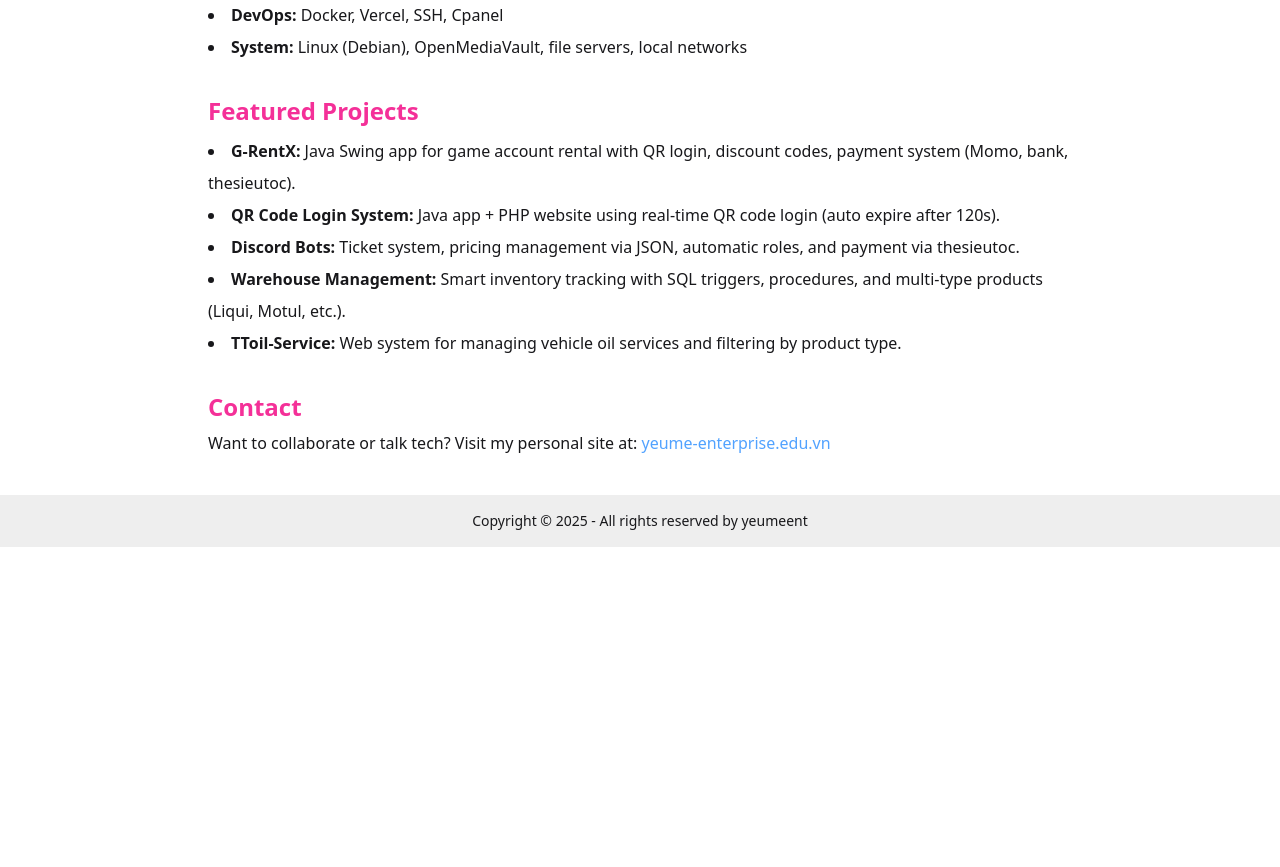
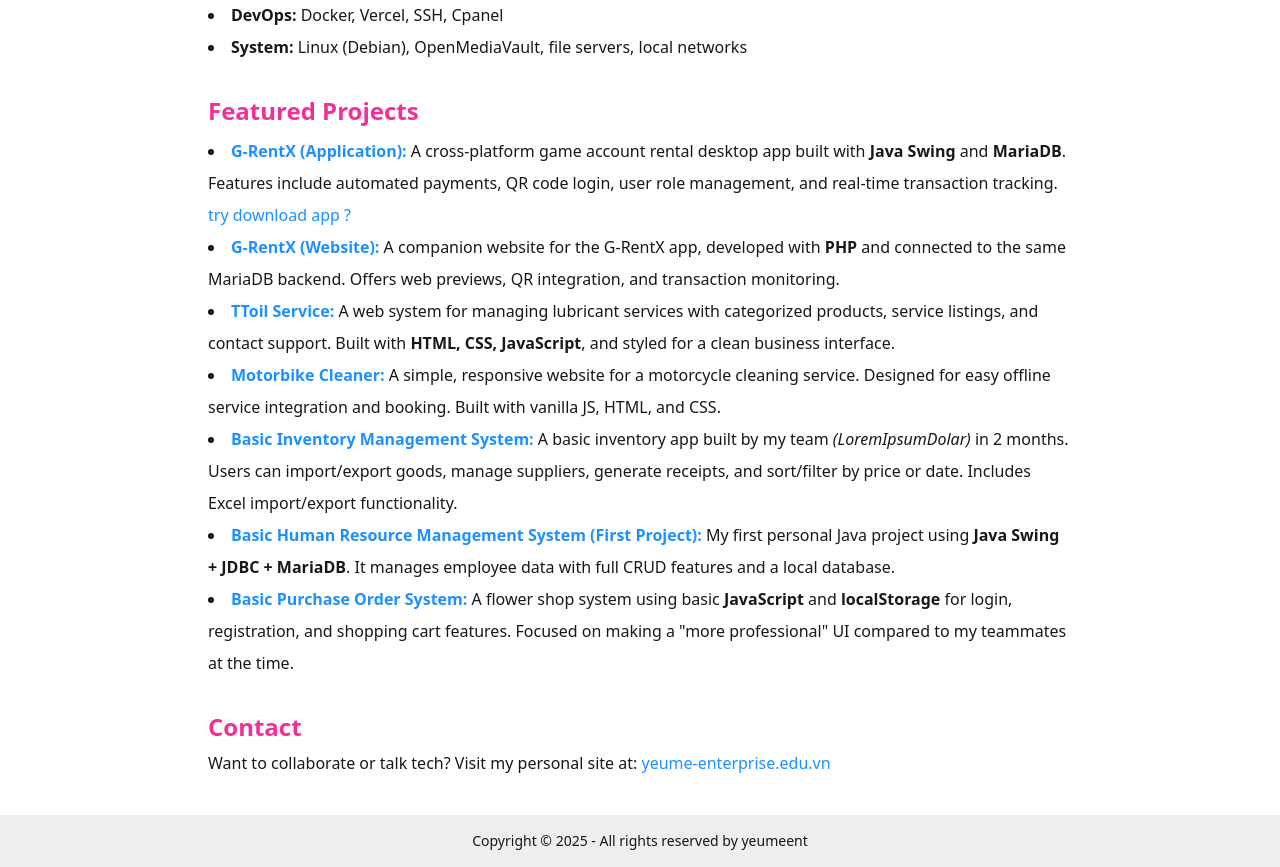
Before and after one commit to TRIBUI106/first-vuejs-app, a Vue app: page /about in a window 1280 px wide. Shown: the part 520-1387 px from the top of the page. Before the commit the page ends 1067 px from the top, so only its background shows below. Built offline with nearby package versions, Linux system fonts and the light colour scheme.

Commit message:
Revamp about page layout and featured projects
Improved the formatting and readability of the about page by restructuring text and list items. Expanded the featured projects section with detailed descriptions and links for each project. Updated CSS for consistent link styling.

```diff
--- a/src/assets/about.css
+++ b/src/assets/about.css
@@ -1,4 +1,8 @@
 .yeumeent {
+    color: #1e90ff !important; /* Màu xanh dương */
+    text-decoration: none !important; /* Không gạch chân */
+}
+
+a {
     color: #1e90ff; /* Màu xanh dương */
-    text-decoration: none; /* Không gạch chân */
 }
--- a/src/views/about.vue
+++ b/src/views/about.vue
@@ -5,7 +5,12 @@
     <section class="mb-8">
       <h2 class="text-2xl font-semibold mb-2 text-secondary">Who I Am</h2>
       <p class="leading-relaxed">
-        Hi! My name is <strong>Bui Duc Tri</strong>. I'm a backend-focused developer based in Vietnam. I specialize in building desktop and web applications using Java (especially <strong>Swing</strong> and <strong>Spring Boot</strong>). Recently, I've also been learning <strong>Vue 3</strong> and <strong>Vite</strong> to expand my frontend skills.
+        Hi! My name is <strong>Bui Duc Tri</strong>. I'm a backend-focused
+        developer based in Vietnam. I specialize in building desktop and web
+        applications using Java (especially <strong>Swing</strong> and
+        <strong>Spring Boot</strong>). Recently, I've also been learning
+        <strong>Vue 3</strong> and <strong>Vite</strong> to expand my frontend
+        skills.
       </p>
     </section>
 
@@ -13,23 +18,90 @@
       <h2 class="text-2xl font-semibold mb-2 text-secondary">My Main Skills</h2>
       <ul class="list-disc list-inside leading-loose">
         <li><strong>Languages:</strong> Java, JavaScript, PHP, SQL</li>
-        <li><strong>Backend:</strong> Spring Boot, RESTful APIs, Stored Procedures</li>
-        <li><strong>Frontend:</strong> Vue 3, Tailwind CSS, DaisyUI (still learning)</li>
+        <li>
+          <strong>Backend:</strong> Spring Boot, RESTful APIs, Stored Procedures
+        </li>
+        <li>
+          <strong>Frontend:</strong> Vue 3, Tailwind CSS, DaisyUI (still
+          learning)
+        </li>
         <li><strong>Desktop:</strong> Java Swing UI development</li>
-        <li><strong>Databases:</strong> MySQL, MariaDB, PostgreSQL, SQL Server, Redis</li>
+        <li>
+          <strong>Databases:</strong> MySQL, MariaDB, PostgreSQL, SQL Server,
+          Redis
+        </li>
         <li><strong>DevOps:</strong> Docker, Vercel, SSH, Cpanel</li>
-        <li><strong>System:</strong> Linux (Debian), OpenMediaVault, file servers, local networks</li>
+        <li>
+          <strong>System:</strong> Linux (Debian), OpenMediaVault, file servers,
+          local networks
+        </li>
       </ul>
     </section>
 
     <section class="mb-8">
-      <h2 class="text-2xl font-semibold mb-2 text-secondary">Featured Projects</h2>
+      <h2 class="text-2xl font-semibold mb-2 text-secondary">
+        Featured Projects
+      </h2>
       <ul class="list-disc list-inside leading-loose">
-        <li><strong>G-RentX:</strong> Java Swing app for game account rental with QR login, discount codes, payment system (Momo, bank, thesieutoc).</li>
-        <li><strong>QR Code Login System:</strong> Java app + PHP website using real-time QR code login (auto expire after 120s).</li>
-        <li><strong>Discord Bots:</strong> Ticket system, pricing management via JSON, automatic roles, and payment via thesieutoc.</li>
-        <li><strong>Warehouse Management:</strong> Smart inventory tracking with SQL triggers, procedures, and multi-type products (Liqui, Motul, etc.).</li>
-        <li><strong>TToil-Service:</strong> Web system for managing vehicle oil services and filtering by product type.</li>
+        <li>
+          <strong><a href="#">G-RentX (Application):</a></strong>
+          A cross-platform game account rental desktop app built with
+          <strong>Java Swing</strong> and <strong>MariaDB</strong>. Features
+          include automated payments, QR code login, user role management, and
+          real-time transaction tracking. <a href="https://yeume-enterprise.edu.vn/assets/G-RentX-1.0.6.exe">try download app ?</a>
+          <br />
+        </li>
+
+        <li>
+          <strong><a href="https://yeume-enterprise.edu.vn/G-rentX/">G-RentX (Website):</a></strong>
+          A companion website for the G-RentX app, developed with
+          <strong>PHP</strong> and connected to the same MariaDB backend. Offers
+          web previews, QR integration, and transaction monitoring.
+          <br />
+        </li>
+
+        <li>
+          <strong><a href="https://ttoil-service.com/">TToil Service:</a></strong>
+          A web system for managing lubricant services with categorized
+          products, service listings, and contact support. Built with
+          <strong>HTML, CSS, JavaScript</strong>, and styled for a clean
+          business interface.
+          <br />
+        </li>
+
+        <li>
+          <strong><a href="https://motorbike-cleaner.com/">Motorbike Cleaner:</a></strong>
+          A simple, responsive website for a motorcycle cleaning service.
+          Designed for easy offline service integration and booking. Built with
+          vanilla JS, HTML, and CSS.
+          <br />
+        </li>
+
+        <li>
+          <strong><a href="https://www.youtube.com/watch?v=pMI24s2Bl9k">Basic Inventory Management System:</a></strong>
+          A basic inventory app built by my team <i>(LoremIpsumDolar)</i> in 2
+          months. Users can import/export goods, manage suppliers, generate
+          receipts, and sort/filter by price or date. Includes Excel
+          import/export functionality.
+          <br />
+        </li>
+
+        <li>
+          <strong><a href="https://github.com/TRIBUI106/Data-Management-Java-Swing">Basic Human Resource Management System (First Project):</a></strong>
+          My first personal Java project using
+          <strong>Java Swing + JDBC + MariaDB</strong>. It manages employee data
+          with full CRUD features and a local database.
+          <br />
+        </li>
+
+        <li>
+          <strong><a href="https://github.com/TRIBUI106/WEB1043-All-Labs-Assignment/tree/main/AssignmentGD2%20-%20WEB1043"> Basic Purchase Order System:</a></strong>
+          A flower shop system using basic <strong>JavaScript</strong> and
+          <strong>localStorage</strong> for login, registration, and shopping
+          cart features. Focused on making a "more professional" UI compared to
+          my teammates at the time.
+          <br />
+        </li>
       </ul>
     </section>
 
@@ -42,12 +114,13 @@
           target="_blank"
           class="text-blue-400 hover:underline"
           id="yeumeent"
-        >yeume-enterprise.edu.vn</a>
+          >yeume-enterprise.edu.vn</a
+        >
       </p>
     </section>
   </div>
 </template>
 
 <script setup>
-const currentYear = new Date().getFullYear()
+const currentYear = new Date().getFullYear();
 </script>
```
